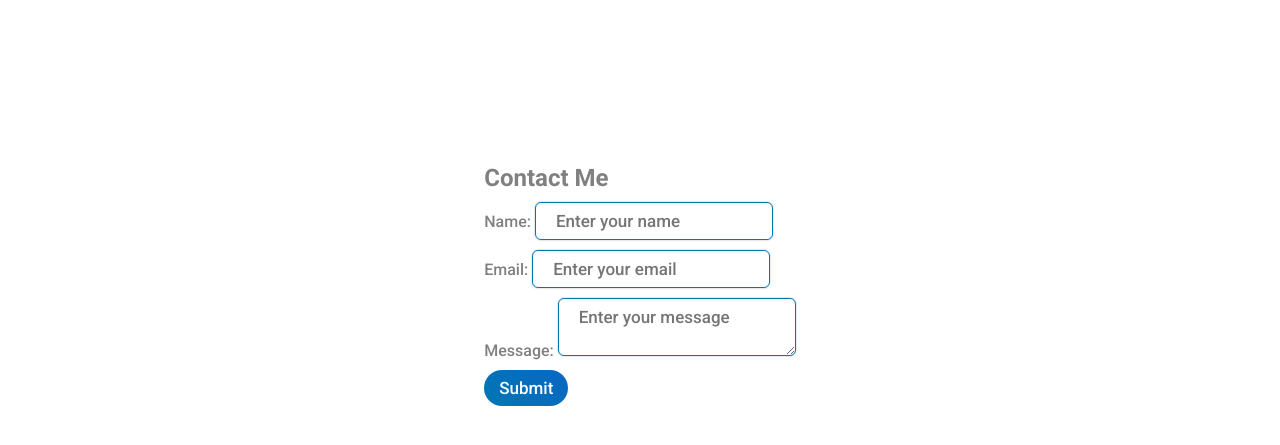
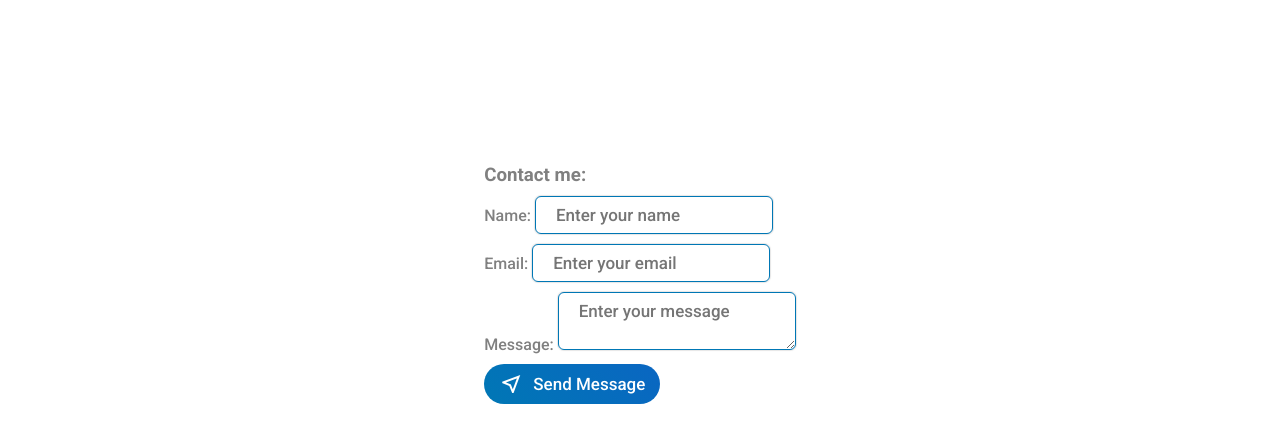
Before and after one commit to Ananta580/fe2-project1, a plain HTML site: page contact.html in a window 1280 px wide. Shown: the part 65-510 px from the top of the page. Drawn offline with nearby package versions, Linux system fonts and the light colour scheme.

Commit message:
Modified styles in contact form

```diff
--- a/contact.html
+++ b/contact.html
@@ -30,7 +30,7 @@
 
         <div class="contact-container">
             <div class="contact-form">
-                <h2>Contact Me</h2>
+                <h3>Contact me: </h3>
                 <form>
                     <div class="form-group">
                         <label for="name">Name:</label>
@@ -45,7 +45,9 @@
                         <textarea id="message" name="message" placeholder="Enter your message" required></textarea>
                     </div>
                     <div class="form-group">
-                        <button type="submit">Submit</button>
+                        <button class="linkedin-button" type="submit"><span class="material-symbols-outlined">
+                                near_me
+                            </span>Send Message</button>
                     </div>
                 </form>
 
```
